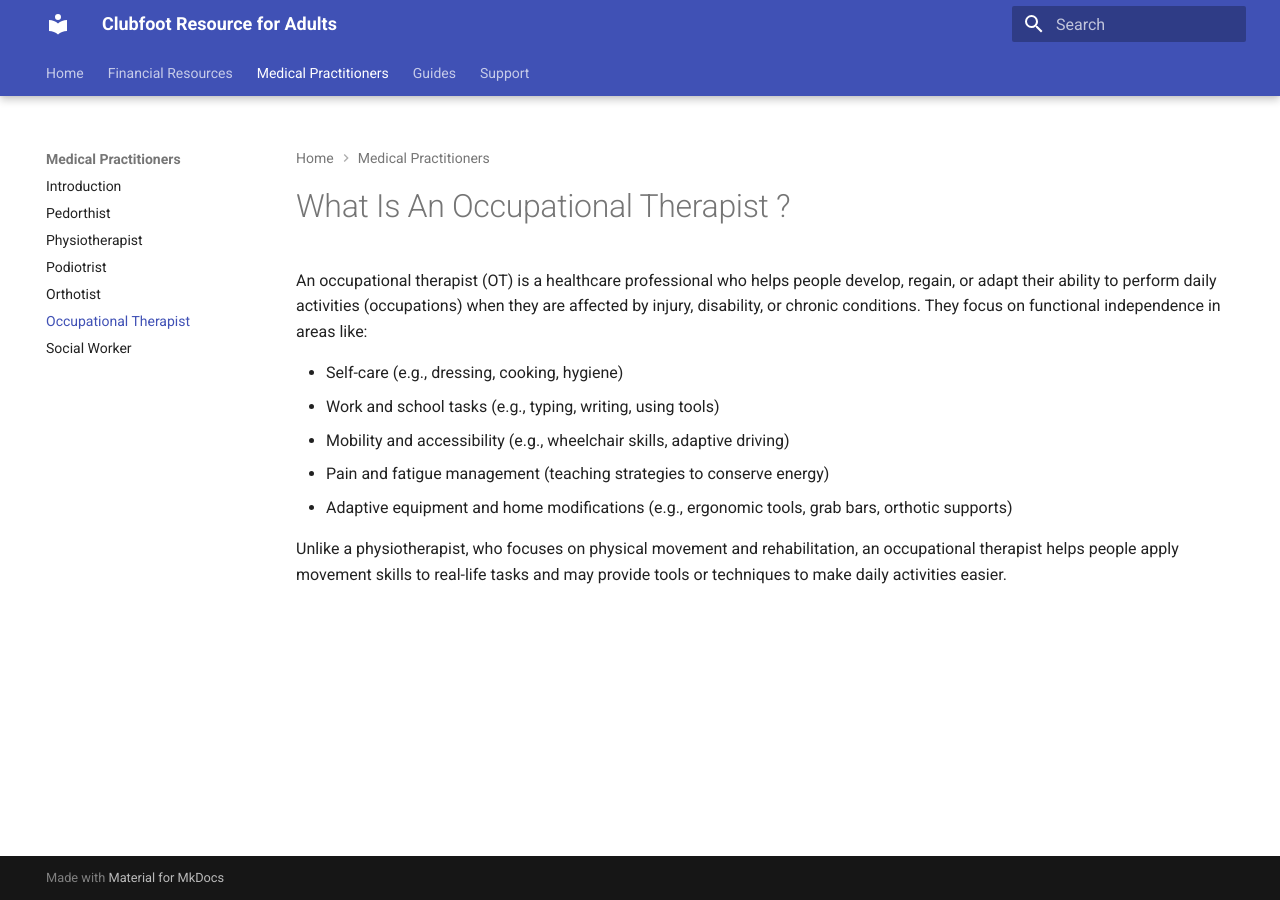
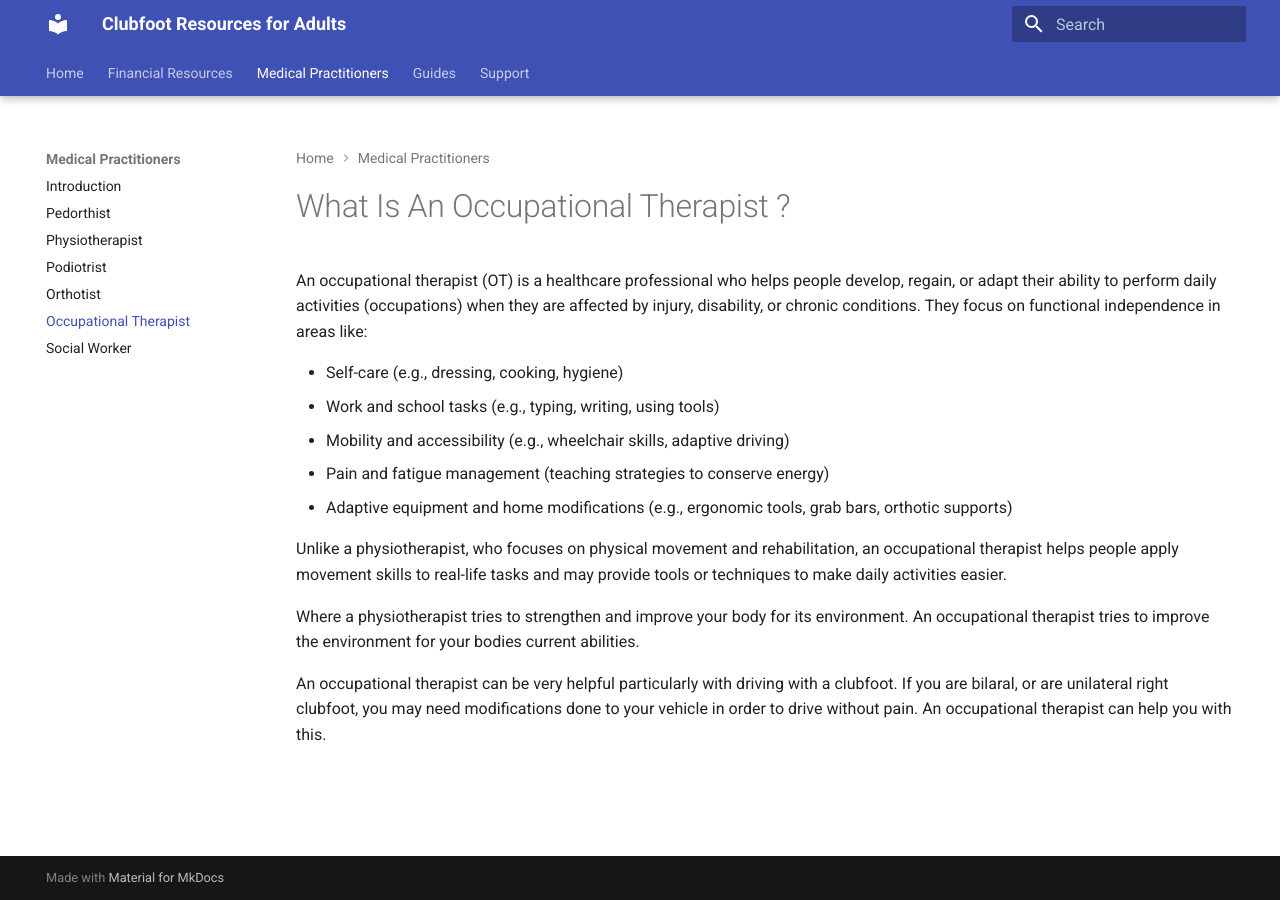
Before and after one commit to bensoer/clubfoot-resources, an MkDocs documentation site: the page built from docs/practitioners/occupationaltherapist.md, in a window 1280 px wide. Built offline with MkDocs 1.6.1 and Material for MkDocs 9.7.7, drawn with Linux system fonts in a browser that asks for light colours.

Commit message:
fixed typo in the title. added some extra details for an occupational therapist

```diff
--- a/docs/practitioners/occupationaltherapist.md
+++ b/docs/practitioners/occupationaltherapist.md
@@ -8,3 +8,7 @@ An occupational therapist (OT) is a healthcare professional who helps people dev
 * Adaptive equipment and home modifications (e.g., ergonomic tools, grab bars, orthotic supports)
 
 Unlike a physiotherapist, who focuses on physical movement and rehabilitation, an occupational therapist helps people apply movement skills to real-life tasks and may provide tools or techniques to make daily activities easier.
+
+Where a physiotherapist tries to strengthen and improve your body for its environment. An occupational therapist tries to improve the environment for your bodies current abilities.
+
+An occupational therapist can be very helpful particularly with driving with a clubfoot. If you are bilaral, or are unilateral right clubfoot, you may need modifications done to your vehicle in order to drive without pain. An occupational therapist can help you with this.
--- a/mkdocs.yml
+++ b/mkdocs.yml
@@ -1,4 +1,4 @@
-site_name: Clubfoot Resource for Adults
+site_name: Clubfoot Resources for Adults
 theme:
   #logo: assets/mazda-logo-512-white.png
   #favicon: assets/mazda-logo-512-white.ico
```
